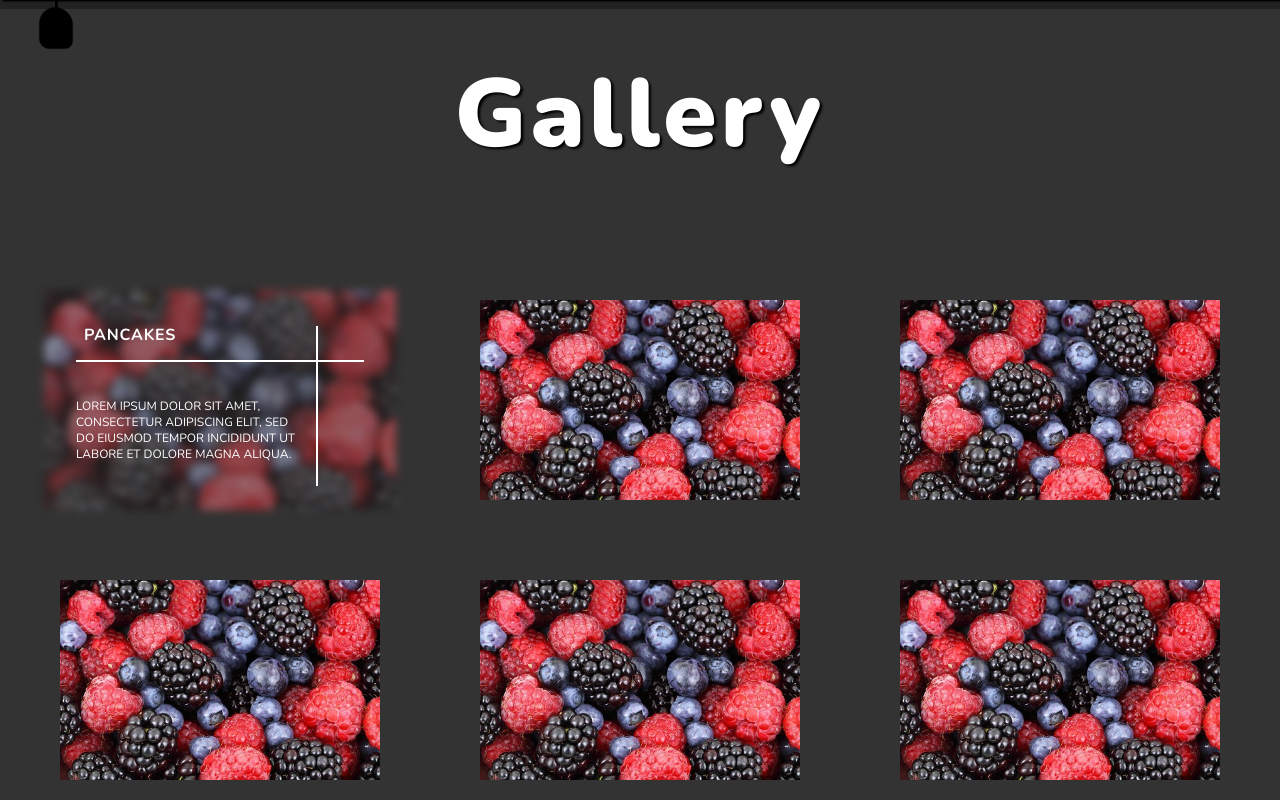
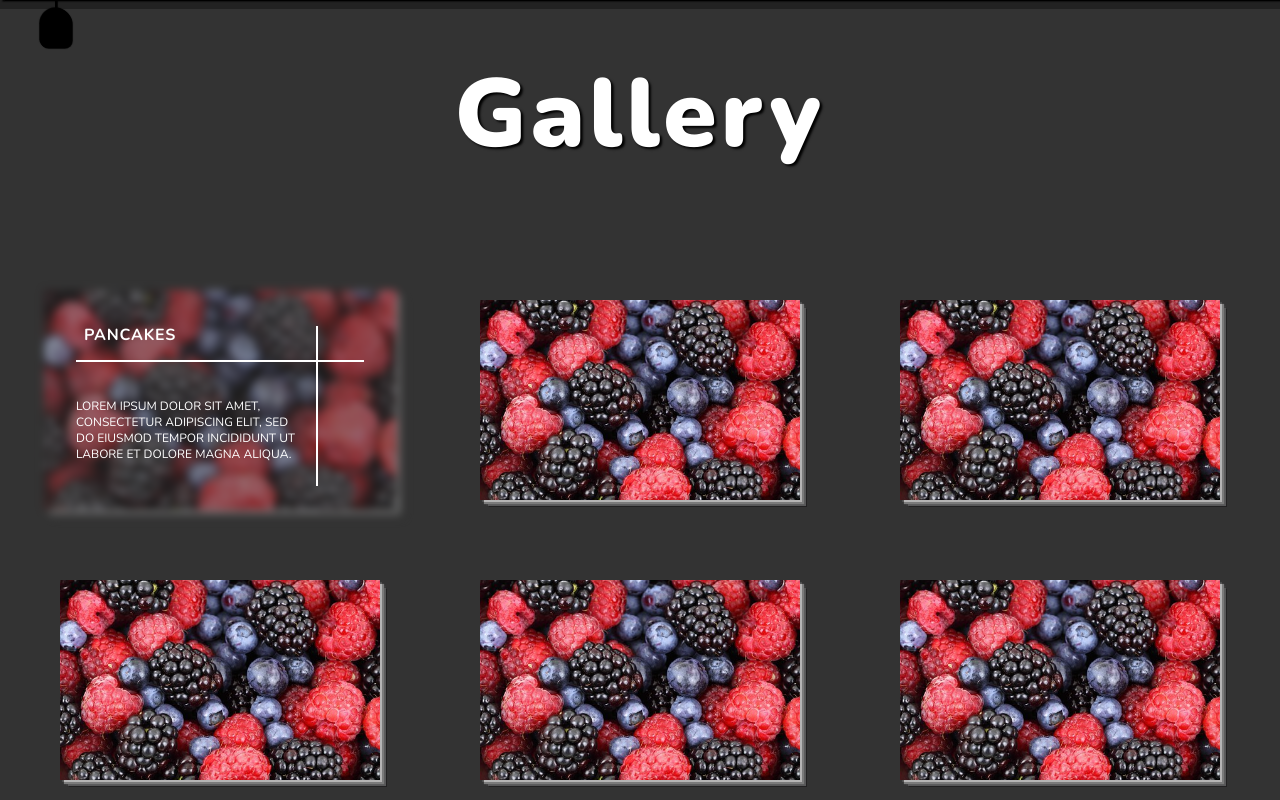
Before and after one commit to GameArtDevelopment/Project-1-Food-Website, a plain HTML site: page index.html in a window 1280 px wide. In both pictures the pointer is over the picture 220 px from the left and 1730 px from the top of the page. Shown: the part 1330-2130 px from the top of the page. Drawn offline with nearby package versions, Linux system fonts and the light colour scheme.

Commit message:
Update style.css

```diff
--- a/style.css
+++ b/style.css
@@ -310,14 +310,14 @@ html{
     width: 24vw;
     height: 15vw;
     object-fit: cover;
-    box-shadow: .3rem .3rem .1rem #e92929 .5rem .5rem .1rem #a2e946
-    .7rem .7rem .1rem #297ce9 .9rem .9rem .1rem #e92999;
+    box-shadow: .3rem .3rem .1rem #b5b4b4, .5rem .5rem .1rem #7b7b7b,
+    .7rem .7rem .1rem #585859, .9rem .9rem .1rem #222122;
     transition: all .5s;
 }
 
 .gallery-link:hover .food-img {
-    box-shadow: 1rem 1rem .1rem #e92929 2rem 2rem .1rem #a2e946
-    3rem 3rem .1rem #297ce9 4rem 4rem .1rem #e92999;
+    box-shadow: 1rem 1rem .1rem #b5b4b4 2rem 2rem .1rem #7b7b7b
+    3rem 3rem .1rem #585859 4rem 4rem .1rem #222122;
     filter: blur(.5rem);
     opacity: .5;
     transform: scale(1.1);
```
